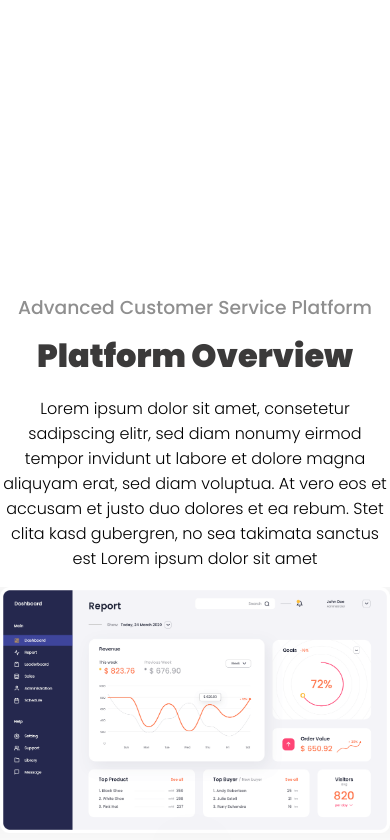
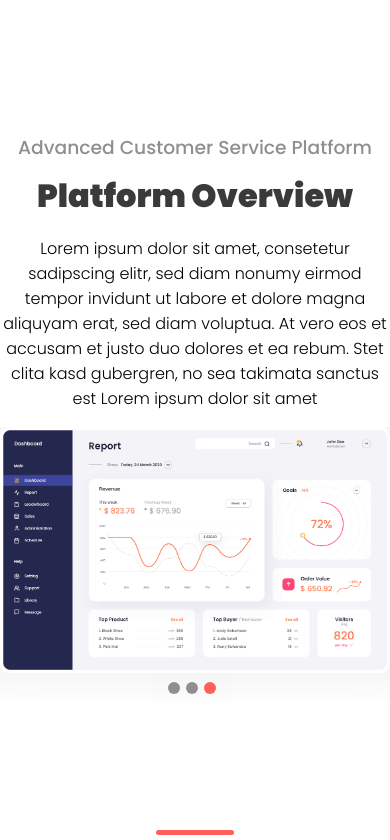
Before and after one commit to ahmedsameh74/stevdy, a React (Create React App) app: page / in a window 390 px wide. Shown: the part 3300-4140 px from the top of the page. Built offline with nearby package versions, Linux system fonts and the light colour scheme.

Commit message:
final fix

```diff
--- a/src/components/report/Report.css
+++ b/src/components/report/Report.css
@@ -75,7 +75,7 @@
 @media screen and (max-width: 768px) {
 
     .container {
-        margin-top: 1010px;
+        margin-top: 850px;
         /* height: 80vh; */
     }
 
--- a/src/components/testomintals/Testomintals.css
+++ b/src/components/testomintals/Testomintals.css
@@ -156,7 +156,7 @@
 .testomintals-section .react-multi-carousel-track,
 .carousel-container {
     filter: none;
-    margin-bottom: 20px !important;
+    margin-bottom: 35px !important;
 }
 
 .react-multi-carousel-dot button {
```
